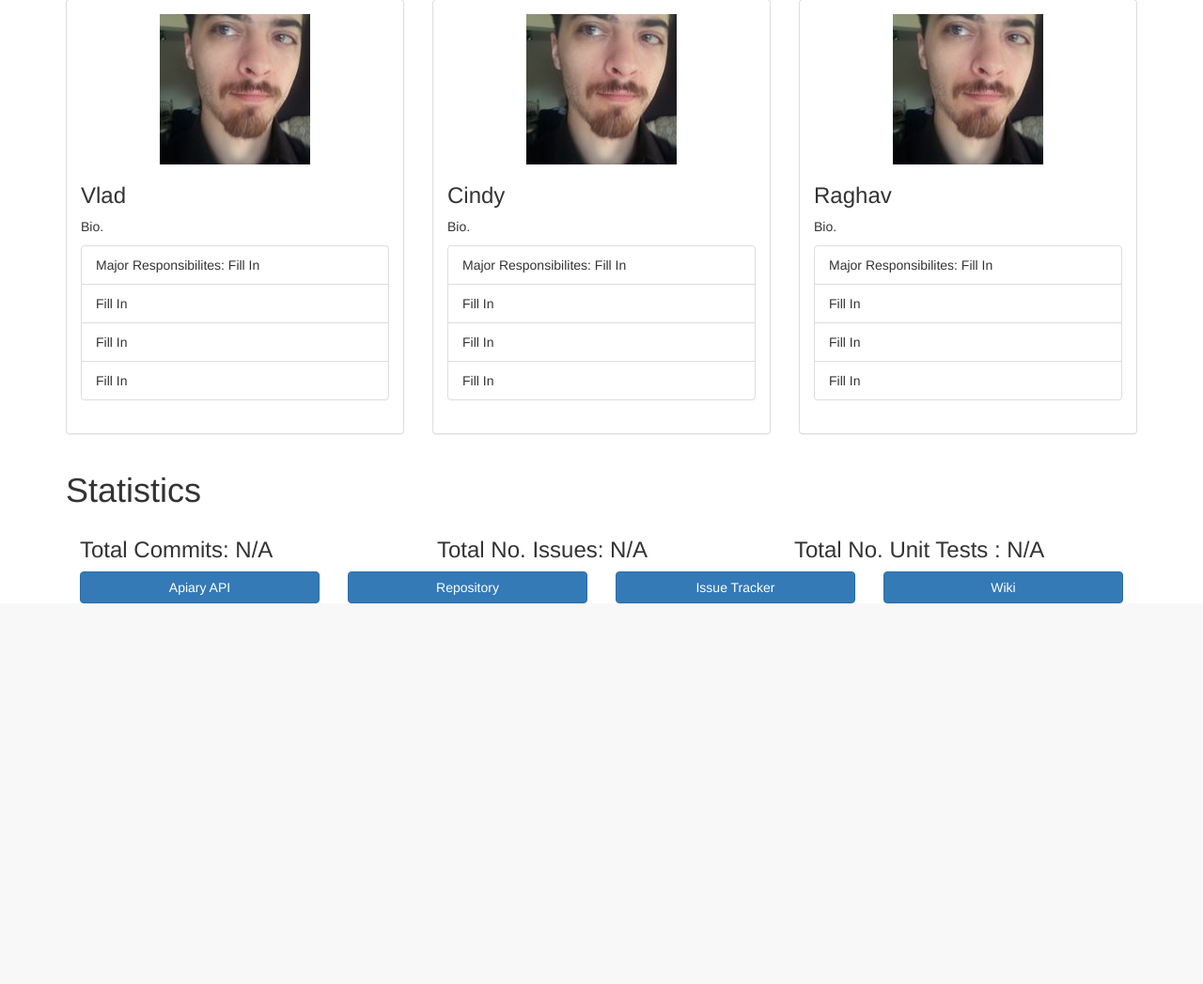
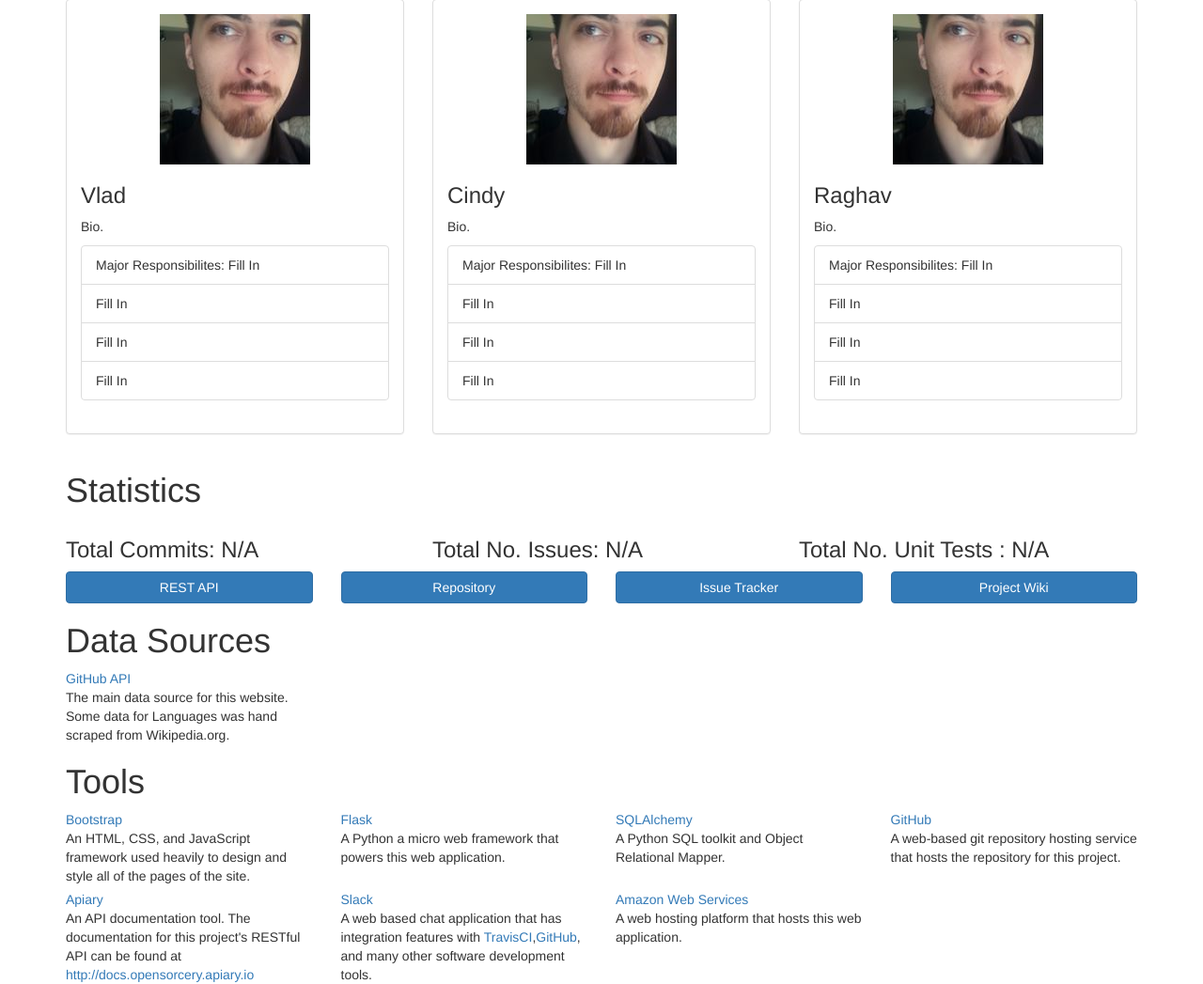
Before and after one commit to cs373gc-fall-2016/spartify, a Flask app: page /About/ in a window 1280 px wide. Shown: the part 705-1752 px from the top of the page at 94% size. Before the commit the page ends 1347 px from the top, so only its background shows below. Run offline with Flask 2, Linux system fonts and the light colour scheme; some libraries are stand-ins or nearby versions.

Commit message:
finished design of about page.
The page just needs information about other group members now

```diff
--- a/templates/about.html
+++ b/templates/about.html
@@ -164,7 +164,6 @@
 </div>
 <h1>Statistics</h1>
 <div class="row">
-    <div class="col-md-12">
     <div class="col-md-4">
         <h3>Total Commits: N/A</h3>
     </div>
@@ -174,10 +173,9 @@
     <div class="col-md-4">
         <h3>Total No. Unit Tests : N/A</h3>
     </div>
-    </div>
-    <div class="col-md-12">
+
     <div class="col-md-3">
-            <a href="http://docs.opensorcery.apiary.io/#" class="btn btn-primary btn-block">Apiary API</a>
+        <a href="http://docs.opensorcery.apiary.io/#" class="btn btn-primary btn-block">REST API</a>
     </div>
     <div class="col-md-3">
         <a href="https://github.com/cs373gc-fall-2016/spartify" class="btn btn-primary btn-block">Repository</a>
@@ -186,7 +184,56 @@
         <a href="https://github.com/cs373gc-fall-2016/spartify/issues" class="btn btn-primary btn-block">Issue Tracker</a>
     </div>
     <div class="col-md-3">
-            <a href="https://github.com/cs373gc-fall-2016/spartify/wiki" class="btn btn-primary btn-block">Wiki</a>
+        <a href="https://github.com/cs373gc-fall-2016/spartify/wiki" class="btn btn-primary btn-block">Project Wiki</a>
+    </div>
+</div>
+<h1>Data Sources</h1>
+<div class="row">
+    <div class="col-md-3">
+        <a href="https://developer.github.com/v3/">GitHub API</a>
+        <br>The main data source for this website. Some data for Languages was hand scraped from Wikipedia.org.
+    </div>
+</div>
+<h1>Tools</h1>
+<div class="row">
+    <div class="col-md-12">
+        <div class="row" style="padding-bottom: 5px;">
+            <div class="col-md-3">
+                <a href="http://getbootstrap.com/">Bootstrap</a>
+                <br>An HTML, CSS, and JavaScript framework used heavily to
+                design and style all of the pages of the site.
+            </div>
+            <div class="col-md-3">
+                <a href="http://flask.pocoo.org/">Flask</a>
+                <br>A Python a micro web framework that powers this web application.
+            </div>
+            <div class="col-md-3">
+                <a href="http://www.sqlalchemy.org/">SQLAlchemy</a>
+                <br>A  Python SQL toolkit and Object Relational Mapper.
+            </div>
+            <div class="col-md-3">
+                <a href="https://github.com/">GitHub</a>
+                <br>A web-based git repository hosting service that hosts the
+                repository for this project.
+            </div>
+        </div>
+        <div class="row">
+            <div class="col-md-3">
+                <a href="https://apiary.io/">Apiary</a>
+                <br>An API documentation tool. The documentation for this
+                project's RESTful API can be found at
+                <a href="http://docs.sweetmusic.apiary.io">http://docs.opensorcery.apiary.io</a>
+            </div>
+            <div class="col-md-3">
+                <a href="https://slack.com/">Slack</a>
+                <br>A web based chat application that has integration features with
+                <a href="https://travis-ci.com/">TravisCI</a>,<a href="https://github.com/">GitHub</a>,
+                and many other software development tools.
+            </div>
+            <div class="col-md-3">
+                <a href="https://aws.amazon.com/?nc2=h_lg">Amazon Web Services</a>
+                <br>A web hosting platform that hosts this web application.
+            </div>
         </div>
     </div>
 </div>
```
Lines whose indentation alone changed are shown as unchanged.
